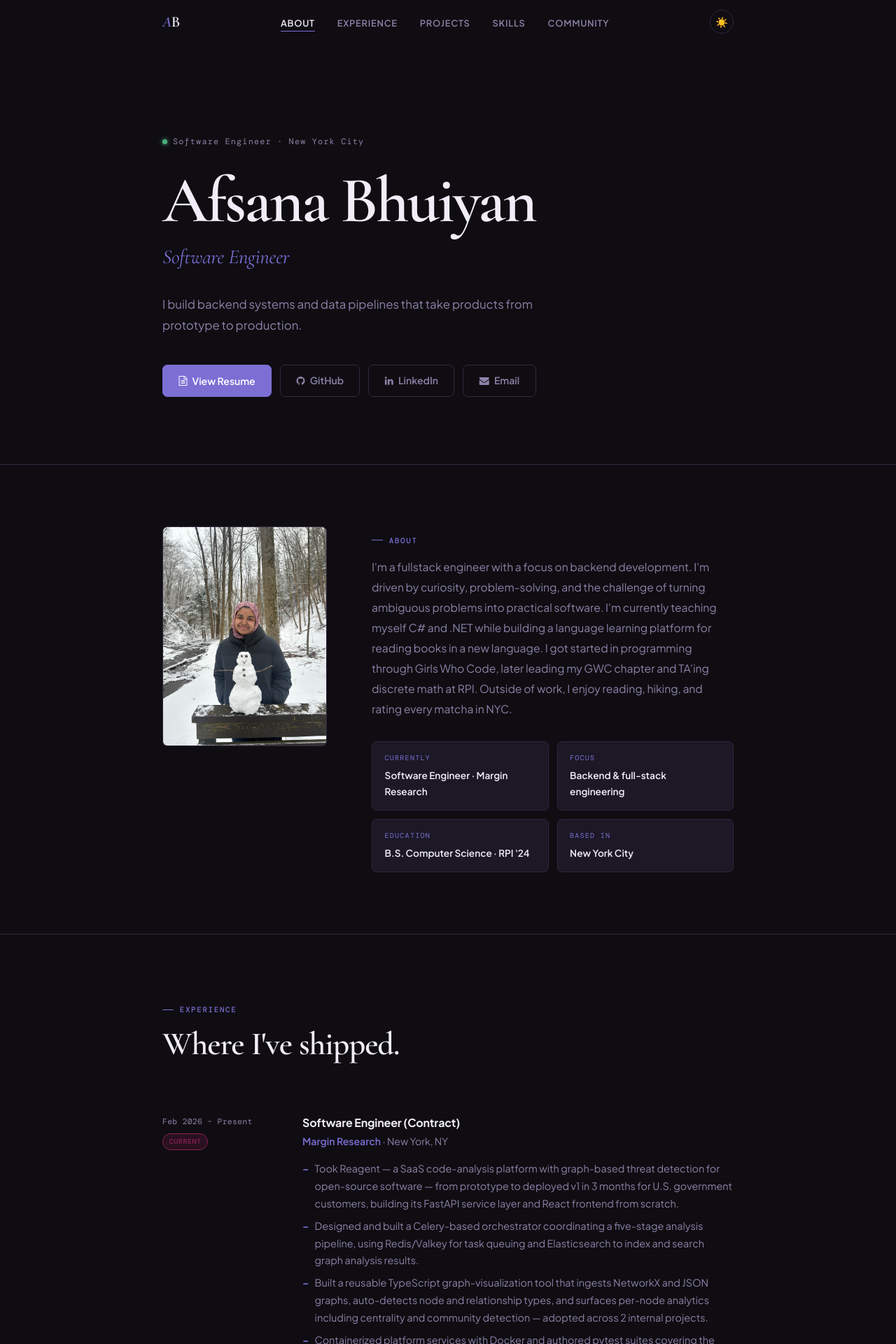
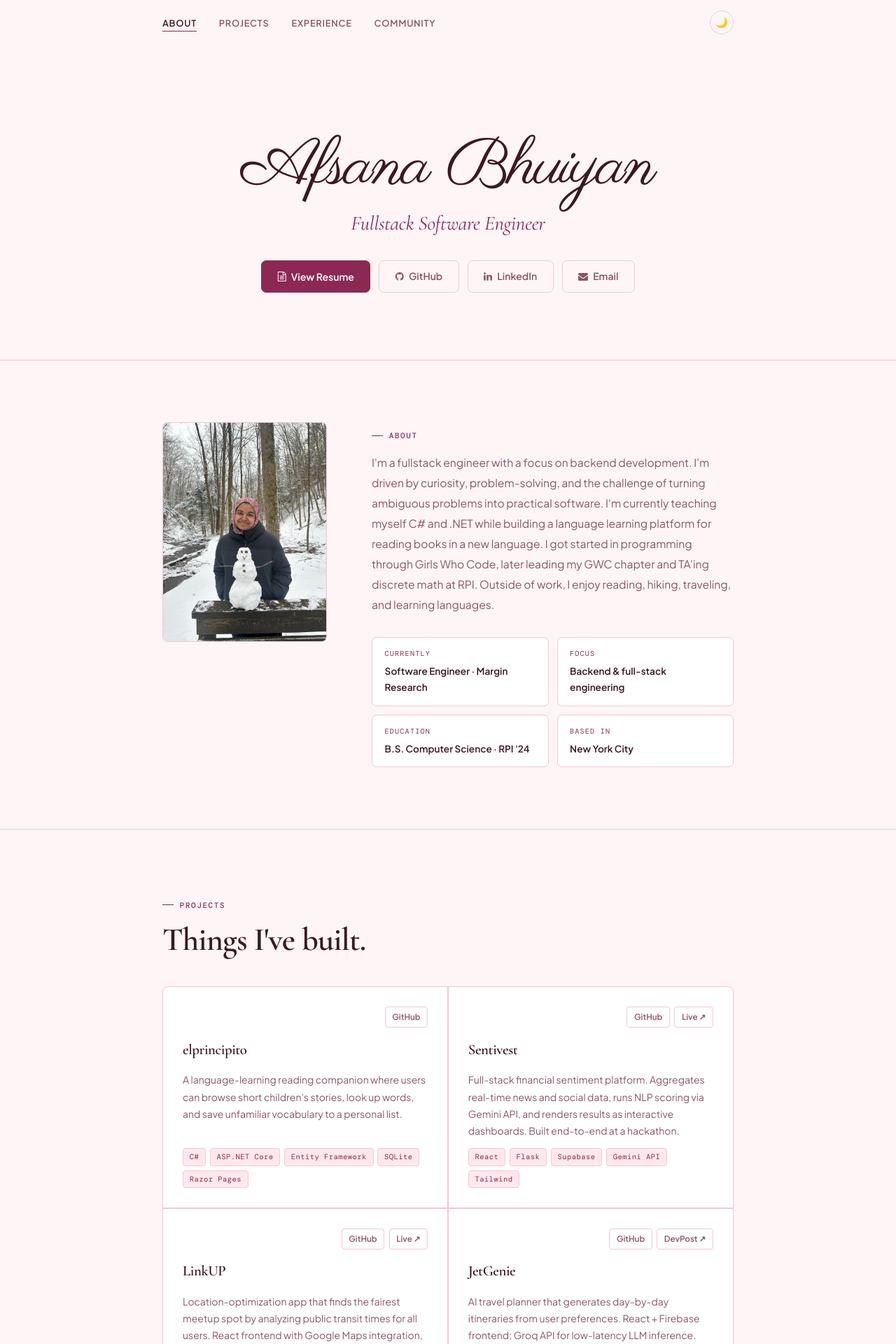
Before and after one commit to afsanab/AfsanasPortfolio, a React (Vite) app: page / in a window 1280 px wide. Shown: the top 1920 px of the page at 70% size. Built offline with nearby package versions, Linux system fonts and the light colour scheme.

Commit message:
part 1 of restructuring, new colors and removed a lot of unnessessary features

```diff
--- a/index.html
+++ b/index.html
@@ -1,5 +1,6 @@
 <!DOCTYPE html>
 <html lang="en">
+
 <head>
   <meta charset="UTF-8" />
   <meta name="viewport" content="width=device-width, initial-scale=1.0" />
@@ -7,11 +8,18 @@
   <title>Afsana Bhuiyan</title>
   <link rel="preconnect" href="https://fonts.googleapis.com" />
   <link rel="preconnect" href="https://fonts.gstatic.com" crossorigin />
-    <link href="https://fonts.googleapis.com/css2?family=Cormorant+Garamond:ital,wght@0,400;0,600;0,700;1,400;1,600&family=Plus+Jakarta+Sans:wght@300;400;500;600;700&family=DM+Mono:wght@400;500&display=swap" rel="stylesheet" />
+  <link rel="preconnect" href="https://fonts.googleapis.com">
+  <link rel="preconnect" href="https://fonts.gstatic.com" crossorigin>
+  <link href="https://fonts.googleapis.com/css2?family=Parisienne&display=swap" rel="stylesheet">
+  <link
+    href="https://fonts.googleapis.com/css2?family=Cormorant+Garamond:ital,wght@0,400;0,600;0,700;1,400;1,600&family=Plus+Jakarta+Sans:wght@300;400;500;600;700&family=DM+Mono:wght@400;500&display=swap"
+    rel="stylesheet" />
   <link rel="stylesheet" href="https://cdnjs.cloudflare.com/ajax/libs/font-awesome/4.7.0/css/font-awesome.min.css" />
 </head>
+
 <body>
   <div id="root"></div>
   <script type="module" src="/src/main.tsx"></script>
 </body>
+
 </html>
--- a/src/App.tsx
+++ b/src/App.tsx
@@ -1,21 +1,12 @@
 import { useEffect, useState } from 'react'
-import { experiences, projects, skillGroups, organizations, Organization } from './data'
+import { experiences, projects, organizations, Organization } from './data'
 import './styles.css'
 
 const navLinks = [
   { href: '#about', label: 'About' },
+  { href: '#projects', label: 'Projects' },
   { href: '#experience', label: 'Experience' },
-  { href: '#projects', label: 'Projects' },
-  { href: '#skills', label: 'Skills' },
   { href: '#community', label: 'Community' },
-]
-
-const projectFilters = [
-  { label: 'All', value: 'all' },
-  { label: 'Full-Stack', value: 'fullstack' },
-  { label: 'Analytics', value: 'analytics' },
-  { label: 'ML / AI', value: 'ml' },
-  { label: 'Visualization', value: 'viz' },
 ]
 
 const aboutFacts = [
@@ -27,11 +18,10 @@ const aboutFacts = [
 
 export default function App() {
   const [theme, setTheme] = useState<'dark' | 'light'>(() =>
-    (localStorage.getItem('theme') as 'dark' | 'light') ?? 'dark'
+    (localStorage.getItem('theme') as 'dark' | 'light') ?? 'light'
   )
   const [activeNav, setActiveNav] = useState('')
   const [scrolled, setScrolled] = useState(false)
-  const [projectFilter, setProjectFilter] = useState('all')
   const [selectedOrg, setSelectedOrg] = useState<Organization | null>(null)
 
   // Theme management
@@ -71,18 +61,11 @@ export default function App() {
     document.querySelector(href)?.scrollIntoView({ behavior: 'smooth' })
   }
 
-  const filteredProjects = projects.filter(
-    (p) => projectFilter === 'all' || p.tags.includes(projectFilter)
-  )
-
   return (
     <>
       {/* Navigation */}
       <nav className={`nav ${scrolled ? 'scrolled' : ''}`}>
         <div className="nav-inner">
-          <a href="#top" className="logo" onClick={(e) => scrollTo(e, '#top')}>
-            <span className="logo-a">A</span>B
-          </a>
           <ul className="nav-links">
             {navLinks.map(({ href, label }) => (
               <li key={href}>
@@ -109,14 +92,8 @@ export default function App() {
       {/* Hero */}
       <header className="hero" id="top">
         <div className="hero-container">
-          <p className="hero-eyebrow">
-            <span className="hero-dot" /> Software Engineer · New York City
-          </p>
           <h1 className="hero-name">Afsana Bhuiyan</h1>
-          <p className="hero-role">Software Engineer</p>
-          <p className="hero-desc">
-            I build backend systems and data pipelines that take products from prototype to production.
-          </p>
+          <p className="hero-role">Fullstack Software Engineer</p>
           <div className="hero-ctas">
             <button
               className="btn btn-primary"
@@ -152,7 +129,7 @@ export default function App() {
                 I'm currently teaching myself C# and .NET while building a language learning platform
                 for reading books in a new language. I got started in programming through Girls Who Code,
                 later leading my GWC chapter and TA'ing discrete math at RPI. Outside of work, I enjoy
-                reading, hiking, and rating every matcha in NYC.
+                reading, hiking, traveling, and learning languages.
               </p>
               <div className="facts-grid">
                 {aboutFacts.map(({ label, value }) => (
@@ -163,6 +140,35 @@ export default function App() {
                 ))}
               </div>
             </div>
+          </div>
+        </div>
+      </section>
+
+      {/* Projects */}
+      <section id="projects" className="section">
+        <div className="container">
+          <span className="section-label">Projects</span>
+          <h2 className="section-title">Things I've built.</h2>
+
+          <div className="projects-grid">
+            {projects.map((p) => (
+              <div className="project-card" key={p.name}>
+                <div className="project-header">
+                  <div className="project-links">
+                    {p.links.map(({ label, url }) => (
+                      <a key={label} className="project-link" href={url} target="_blank" rel="noopener">
+                        {label}
+                      </a>
+                    ))}
+                  </div>
+                </div>
+                <div className="project-name">{p.name}</div>
+                <p className="project-desc">{p.desc}</p>
+                <div className="project-tags">
+                  {p.tech.map((t) => <span className="project-tag" key={t}>{t}</span>)}
+                </div>
+              </div>
+            ))}
           </div>
         </div>
       </section>
@@ -184,70 +190,6 @@ export default function App() {
                   <div className="timeline-company">
                     {exp.company}<span className="timeline-location"> · {exp.location}</span>
                   </div>
-                  <ul className="timeline-bullets">
-                    {exp.bullets.map((b, j) => <li key={j}>{b}</li>)}
-                  </ul>
-                </div>
-              </div>
-            ))}
-          </div>
-        </div>
-      </section>
-
-      {/* Projects */}
-      <section id="projects" className="section">
-        <div className="container">
-          <span className="section-label">Projects</span>
-          <h2 className="section-title">Things I've built.</h2>
-
-          <div className="project-filters">
-            {projectFilters.map(({ label, value }) => (
-              <button
-                key={value}
-                className={`filter-chip ${projectFilter === value ? 'active' : ''}`}
-                onClick={() => setProjectFilter(value)}
-              >
-                {label}
-              </button>
-            ))}
-          </div>
-
-          <div className="projects-grid">
-            {filteredProjects.map((p) => (
-              <div className="project-card" key={p.name}>
-                <div className="project-header">
-                  <div className="project-links">
-                    {p.links.map(({ label, url }) => (
-                      <a key={label} className="project-link" href={url} target="_blank" rel="noopener">
-                        {label}
-                      </a>
-                    ))}
-                  </div>
-                </div>
-                <div className="project-name">{p.name}</div>
-                <p className="project-desc">{p.desc}</p>
-                <div className="project-tags">
-                  {p.tech.map((t) => <span className="project-tag" key={t}>{t}</span>)}
-                </div>
-              </div>
-            ))}
-          </div>
-        </div>
-      </section>
-
-      {/* Skills */}
-      <section id="skills" className="section">
-        <div className="container">
-          <span className="section-label">Skills</span>
-          <h2 className="section-title">Tools of the trade.</h2>
-          <div className="skills-grid">
-            {skillGroups.map(({ category, items }) => (
-              <div className="skill-group" key={category}>
-                <h3 className="skill-category">{category}</h3>
-                <div className="skill-pills">
-                  {items.map((item) => (
-                    <span className="skill-pill" key={item}>{item}</span>
-                  ))}
                 </div>
               </div>
             ))}
@@ -301,9 +243,6 @@ export default function App() {
               <i className="fa fa-github" /> GitHub
             </a>
           </div>
-          <p className="footer-copy">
-            © {new Date().getFullYear()} · Built with React + TypeScript
-          </p>
         </div>
       </footer>
     </>
--- a/src/data.ts
+++ b/src/data.ts
@@ -4,7 +4,6 @@ export interface Experience {
   company: string
   location: string
   badge?: string
-  bullets: string[]
 }
 
 export interface Project {
@@ -33,34 +32,18 @@ export const experiences: Experience[] = [
     company: 'Margin Research',
     location: 'New York, NY',
     badge: 'Current',
-    bullets: [
-      'Took Reagent — a SaaS code-analysis platform with graph-based threat detection for open-source software — from prototype to deployed v1 in 3 months for U.S. government customers, building its FastAPI service layer and React frontend from scratch.',
-      'Designed and built a Celery-based orchestrator coordinating a five-stage analysis pipeline, using Redis/Valkey for task queuing and Elasticsearch to index and search graph analysis results.',
-      'Built a reusable TypeScript graph-visualization tool that ingests NetworkX and JSON graphs, auto-detects node and relationship types, and surfaces per-node analytics including centrality and community detection — adopted across 2 internal projects.',
-      'Containerized platform services with Docker and authored pytest suites covering the orchestrator\'s task routing and failure handling, deploying through the team\'s CI/CD pipeline.',
-    ],
   },
   {
     date: 'Sep – Dec 2025',
     role: 'Software Engineer Intern',
     company: 'Pieces',
     location: 'New York, NY',
-    bullets: [
-      'Built a full-stack synthetic patient-record generator (Flask REST API + JavaScript frontend) using the Gemini API to produce realistic EHR data for training and testing the company\'s AI document-summarization product.',
-      'Designed the nested JSON schema for longitudinal patient records — demographics, conditions, and 4–6 encounters with vitals, labs, and separate nurse/provider note streams — validating clinical realism with two physician consultants.',
-      'Engineered prompt specifications and a self-healing parsing pipeline that detects malformed LLM JSON output and auto-repairs it via a secondary repair prompt before re-validation, enabling reliable generation of 200+ clinician-note entries per patient.',
-      'Implemented user-configurable batch generation and a JSON export feature for downstream model training, with an interactive timeline UI featuring collapsible encounter views.',
-    ],
   },
   {
     date: 'Jun – Dec 2023',
     role: 'Software Engineer Intern',
     company: 'ISO New England',
     location: 'Holyoke, MA',
-    bullets: [
-      'Built an automated reporting pipeline (Java, Spring Boot, Apache Camel, Thymeleaf) that queries PL/SQL databases and emails the team scheduled dashboards of daily power-pricing data.',
-      'Wrote a JUnit test suite for the Total Transfer Capability Calculator — a Java tool that models how much power can be transferred across New England\'s grid at projected future intervals — validating correctness of a domain-complex calculation engine.',
-    ],
   },
 ]
 
--- a/src/styles.css
+++ b/src/styles.css
@@ -1,23 +1,25 @@
 /* ==================== BASE STYLES ==================== */
-*, *::before, *::after {
+*,
+*::before,
+*::after {
   box-sizing: border-box;
   margin: 0;
   padding: 0;
 }
 
 :root {
-  /* Color palette - dark mode */
-  --bg: #0F0D12;
-  --bg2: #161320;
-  --surface: #1C1826;
-  --border: #2E2840;
-  --text: #F0EDF8;
-  --muted: #8B83A8;
-  --accent: #7B6FD4;
-  --accent-lt: #1E1A30;
-  --accent-glow: rgba(123, 111, 212, 0.18);
-  --wine: #8B2252;
-  --wine-lt: #2A1020;
+  /* Color palette - dark mode (deep plum background) */
+  --bg: #180D15;
+  --bg2: #180D15;
+  --surface: #271A25;
+  --border: #42334A;
+  --text: #F5E6EB;
+  --muted: #C9A8B5;
+  --accent: #E89BB0;
+  --accent-lt: #271A25;
+  --accent-glow: rgba(232, 155, 176, 0.15);
+  --wine: #D6889B;
+  --wine-lt: #271A25;
 
   --radius: 7px;
   --nav-h: 64px;
@@ -31,20 +33,23 @@
 
 /* Light mode */
 body.light {
-  --bg: #F8F6FF;
-  --bg2: #F0EDF9;
+  --bg: #FFF5F7;
+  --bg2: #FFE8ED;
   --surface: #FFFFFF;
-  --border: #DDD8EF;
-  --text: #120F1E;
-  --muted: #6B6290;
-  --accent: #5B50B8;
-  --accent-lt: #ECEAF9;
-  --accent-glow: rgba(91, 80, 184, 0.12);
-  --wine: #7A1F4A;
-  --wine-lt: #F9EBF2;
+  --border: #F4C7D3;
+  --text: #3D1820;
+  --muted: #8B5566;
+  --accent: #8B2952;
+  --accent-lt: #FFE8ED;
+  --accent-glow: rgba(139, 41, 82, 0.12);
+  --wine: #6B1F3D;
+  --wine-lt: #FFE8ED;
 }
 
-html { scroll-behavior: smooth; font-size: 16px; }
+html {
+  scroll-behavior: smooth;
+  font-size: 16px;
+}
 
 body {
   font-family: var(--font-body);
@@ -54,9 +59,20 @@ body {
   transition: background 0.35s ease, color 0.35s ease;
 }
 
-a { color: inherit; text-decoration: none; }
-button { font-family: var(--font-body); cursor: pointer; }
-img { display: block; max-width: 100%; }
+a {
+  color: inherit;
+  text-decoration: none;
+}
+
+button {
+  font-family: var(--font-body);
+  cursor: pointer;
+}
+
+img {
+  display: block;
+  max-width: 100%;
+}
 
 /* ==================== SHARED ==================== */
 .section {
@@ -136,21 +152,6 @@ body.light .nav.scrolled {
   gap: 2rem;
 }
 
-.logo {
-  font-family: var(--font-display);
-  font-size: 1.35rem;
-  font-weight: 600;
-  color: var(--text);
-  letter-spacing: -0.01em;
-  transition: opacity 0.2s;
-}
-.logo:hover { opacity: 0.75; }
-
-.logo-a {
-  color: var(--accent);
-  font-style: italic;
-}
-
 .nav-links {
   display: flex;
   gap: 2rem;
@@ -179,10 +180,18 @@ body.light .nav.scrolled {
   transition: width 0.25s ease;
 }
 
-.nav-links a:hover { color: var(--text); }
+.nav-links a:hover {
+  color: var(--text);
+}
+
 .nav-links a:hover::after,
-.nav-links a.active::after { width: 100%; }
-.nav-links a.active { color: var(--text); }
+.nav-links a.active::after {
+  width: 100%;
+}
+
+.nav-links a.active {
+  color: var(--text);
+}
 
 .theme-btn {
   background: none;
@@ -196,6 +205,7 @@ body.light .nav.scrolled {
   justify-content: center;
   transition: border-color var(--transition), transform 0.2s;
 }
+
 .theme-btn:hover {
   border-color: var(--accent);
   transform: rotate(20deg);
@@ -211,31 +221,17 @@ body.light .nav.scrolled {
   max-width: var(--max);
   margin: 0 auto;
   padding: 0 2rem;
-}
-
-.hero-eyebrow {
+  text-align: center;
   display: flex;
+  flex-direction: column;
   align-items: center;
-  gap: 0.5rem;
-  font-family: var(--font-mono);
-  font-size: 0.74rem;
-  color: var(--muted);
-  letter-spacing: 0.1em;
-  margin-bottom: 1.75rem;
-}
-
-.hero-dot {
-  width: 7px;
-  height: 7px;
-  border-radius: 50%;
-  background: #4CAF7D;
-  box-shadow: 0 0 6px #4CAF7D;
 }
 
 .hero-name {
-  font-family: var(--font-display);
+  font-family: "Parisienne", cursive;
+  font-style: normal;
   font-size: clamp(3.2rem, 8.5vw, 5.8rem);
-  font-weight: 600;
+  font-weight: 400;
   line-height: 1.02;
   letter-spacing: -0.03em;
   color: var(--text);
@@ -251,18 +247,11 @@ body.light .nav.scrolled {
   letter-spacing: -0.01em;
 }
 
-.hero-desc {
-  max-width: 530px;
-  font-size: 1.05rem;
-  color: var(--muted);
-  line-height: 1.82;
-  margin-bottom: 2.5rem;
-}
-
 .hero-ctas {
   display: flex;
   gap: 0.75rem;
   flex-wrap: wrap;
+  justify-content: center;
 }
 
 .btn {
@@ -317,7 +306,10 @@ body.light .nav.scrolled {
   filter: saturate(0.9);
   transition: filter 0.3s;
 }
-.about-photo:hover { filter: saturate(1.05); }
+
+.about-photo:hover {
+  filter: saturate(1.05);
+}
 
 .about-body p {
   font-size: 0.98rem;
@@ -340,6 +332,7 @@ body.light .nav.scrolled {
   border-radius: var(--radius);
   transition: border-color var(--transition), transform var(--transition);
 }
+
 .fact:hover {
   border-color: var(--accent);
   transform: translateY(-1px);
@@ -373,7 +366,10 @@ body.light .nav.scrolled {
   padding: 2rem 0;
   border-bottom: 1px solid var(--border);
 }
-.timeline-item:last-child { border-bottom: none; }
+
+.timeline-item:last-child {
+  border-bottom: none;
+}
 
 .timeline-left {
   display: flex;
@@ -425,60 +421,7 @@ body.light .nav.scrolled {
   font-weight: 400;
 }
 
-.timeline-bullets {
-  list-style: none;
-  display: flex;
-  flex-direction: column;
-  gap: 0.45rem;
-}
-
-.timeline-bullets li {
-  font-size: 0.9rem;
-  color: var(--muted);
-  line-height: 1.72;
-  padding-left: 1.1rem;
-  position: relative;
-}
-
-.timeline-bullets li::before {
-  content: '–';
-  position: absolute;
-  left: 0;
-  color: var(--accent);
-  font-weight: 700;
-}
-
 /* ==================== PROJECTS ==================== */
-.project-filters {
-  display: flex;
-  gap: 0.5rem;
-  flex-wrap: wrap;
-  margin-bottom: 2.5rem;
-}
-
-.filter-chip {
-  padding: 0.38rem 1rem;
-  border-radius: 100px;
-  border: 1.5px solid var(--border);
-  background: transparent;
-  font-size: 0.78rem;
-  font-weight: 600;
-  color: var(--muted);
-  transition: all var(--transition);
-  letter-spacing: 0.02em;
-}
-
-.filter-chip:hover {
-  border-color: var(--accent);
-  color: var(--accent);
-}
-
-.filter-chip.active {
-  background: var(--accent);
-  border-color: var(--accent);
-  color: white;
-}
-
 .projects-grid {
   display: grid;
   grid-template-columns: repeat(2, 1fr);
@@ -510,8 +453,13 @@ body.light .nav.scrolled {
   transition: height 0.3s ease;
 }
 
-.project-card:hover::before { height: 100%; }
-.project-card:hover { background: var(--bg2); }
+.project-card:hover::before {
+  height: 100%;
+}
+
+.project-card:hover {
+  background: var(--bg2);
+}
 
 .project-header {
   display: flex;
@@ -578,58 +526,6 @@ body.light .nav.scrolled {
 
 .project-card:hover .project-tag {
   background: var(--bg);
-}
-
-/* ==================== SKILLS ==================== */
-.skills-grid {
-  display: grid;
-  grid-template-columns: repeat(3, 1fr);
-  gap: 1.5px;
-  background: var(--border);
-  border: 1px solid var(--border);
-  border-radius: calc(var(--radius) + 1px);
-  overflow: hidden;
-}
-
-.skill-group {
-  background: var(--surface);
-  padding: 1.75rem;
-  transition: background var(--transition);
-}
-
-.skill-group:hover { background: var(--bg2); }
-
-.skill-category {
-  font-family: var(--font-mono);
-  font-size: 0.68rem;
-  font-weight: 500;
-  color: var(--wine);
-  text-transform: uppercase;
-  letter-spacing: 0.12em;
-  margin-bottom: 1rem;
-}
-
-.skill-pills {
-  display: flex;
-  flex-wrap: wrap;
-  gap: 0.4rem;
-}
-
-.skill-pill {
-  font-size: 0.8rem;
-  font-weight: 500;
-  color: var(--text);
-  background: var(--bg);
-  border: 1px solid var(--border);
-  padding: 0.25rem 0.65rem;
-  border-radius: 4px;
-  transition: all var(--transition);
-}
-
-.skill-pill:hover {
-  border-color: var(--accent);
-  color: var(--accent);
-  transform: translateY(-1px);
 }
 
 /* ==================== COMMUNITY ==================== */
@@ -805,22 +701,29 @@ body.light .nav.scrolled {
     grid-template-columns: 1fr;
     gap: 2rem;
   }
+
   .about-photo {
     aspect-ratio: 4/3;
     max-width: 240px;
   }
+
   .facts-grid {
     grid-template-columns: 1fr;
-  }
-  .skills-grid {
-    grid-template-columns: repeat(2, 1fr);
   }
 }
 
 @media (max-width: 640px) {
-  .nav-links { gap: 1.1rem; }
-  .nav-links a { font-size: 0.72rem; }
-  .projects-grid { grid-template-columns: 1fr; }
+  .nav-links {
+    gap: 1.1rem;
+  }
+
+  .nav-links a {
+    font-size: 0.72rem;
+  }
+
+  .projects-grid {
+    grid-template-columns: 1fr;
+  }
 }
 
 @media (max-width: 600px) {
@@ -828,11 +731,8 @@ body.light .nav.scrolled {
     grid-template-columns: 1fr;
     gap: 0.35rem;
   }
+
   .community-grid {
     grid-template-columns: repeat(2, 1fr);
   }
 }
-
-@media (max-width: 440px) {
-  .skills-grid { grid-template-columns: 1fr; }
-}
```
Lines whose indentation alone changed are shown as unchanged.
